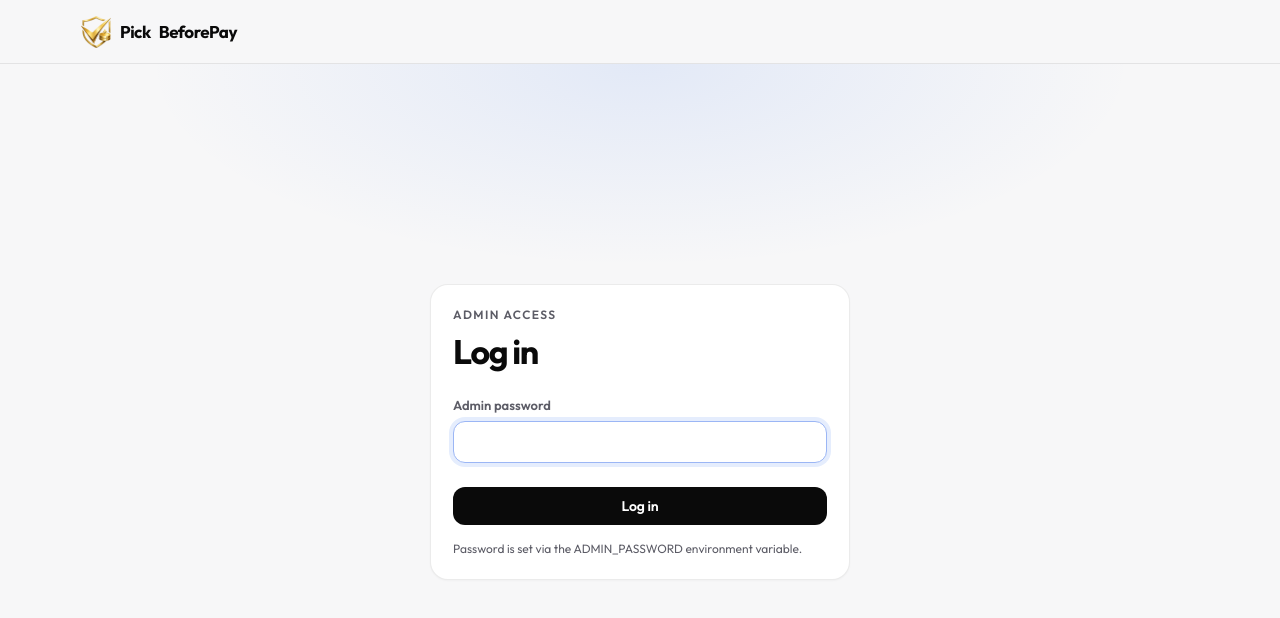
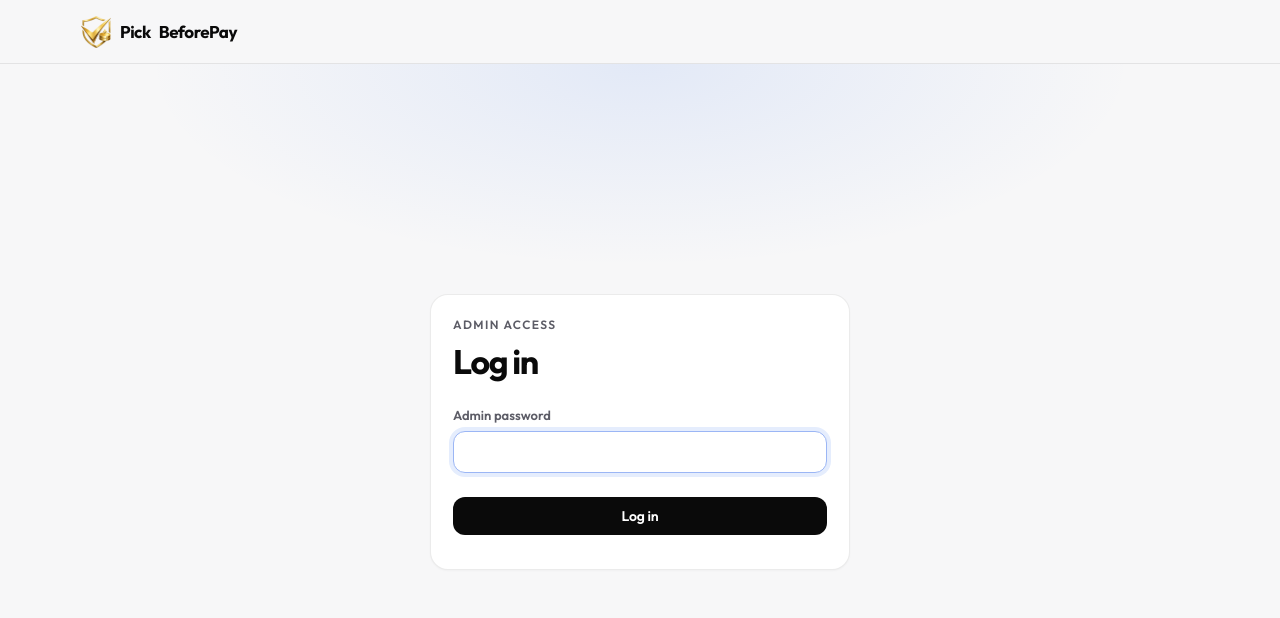
Before and after one commit to launchvibelab-stack/pick-before-pay, a Next.js app: page /admin/login in a window 1280 px wide. Shown: the top 618 px of the page. Built offline with nearby package versions, Linux system fonts and the light colour scheme; no server answers.

Commit message:
Remove ADMIN_PASSWORD hint from admin login page
Co-authored-by: Cursor <cursoragent@cursor.com>

```diff
--- a/app/admin/login/page.tsx
+++ b/app/admin/login/page.tsx
@@ -11,7 +11,6 @@ export default function Login() {
         <button className="primary-btn" type="submit">
           Log in
         </button>
-        <small>Password is set via the ADMIN_PASSWORD environment variable.</small>
       </form>
     </main>
   );
```
